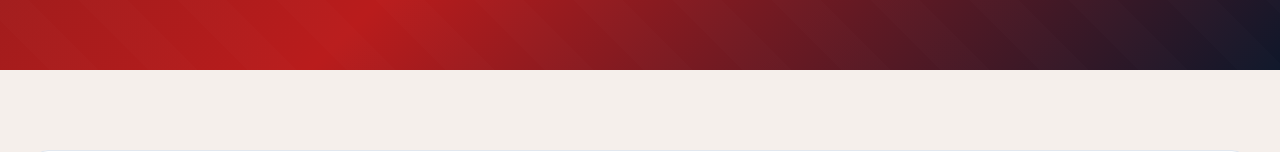
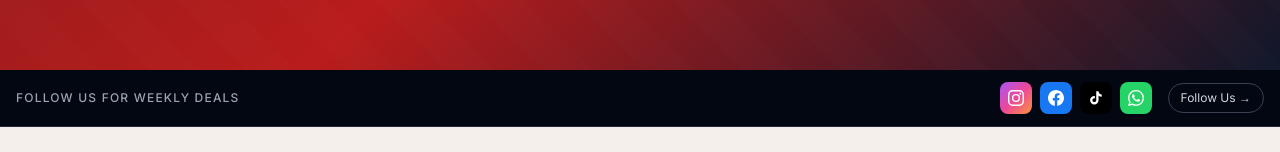
Before and after one commit to ccmg26/Juniors-Supermarket-Web, a Next.js app: page / in a window 1280 px wide. Shown: the part 741-893 px from the top of the page. Built offline with nearby package versions, Linux system fonts and the light colour scheme; no server answers; the database is empty.

Commit message:
feat: add SocialFollowStrip directly below HeroSection stats bar
https://claude.ai/code/session_01BQnDsevirkfz1whwJw6Z9s

```diff
--- a/src/components/home/HeroSection.tsx
+++ b/src/components/home/HeroSection.tsx
@@ -2,6 +2,7 @@ import Link from "next/link";
 import EbtBadge from "@/components/ui/EbtBadge";
 import { STORE_HOURS_RANGE } from "@/lib/constants";
 import { formatDateRange } from "@/lib/utils";
+import SocialFollowStrip from "@/components/layout/SocialFollowStrip";
 import type { WeeklyAd } from "@/types";
 
 interface Props {
@@ -16,6 +17,7 @@ export default function HeroSection({ weeklyAd, storeCount = 8 }: Props) {
   }
 
   return (
+    <>
     <section className="relative bg-hero-pattern overflow-hidden">
       {/* Subtle texture overlay */}
       <div className="absolute inset-0 opacity-10">
@@ -91,5 +93,10 @@ export default function HeroSection({ weeklyAd, storeCount = 8 }: Props) {
         </div>
       </div>
     </section>
+
+    {/* ---- Stats bar ends here ---- */}
+    <SocialFollowStrip />
+    {/* ---- Deals section starts here ---- */}
+    </>
   );
 }
```
